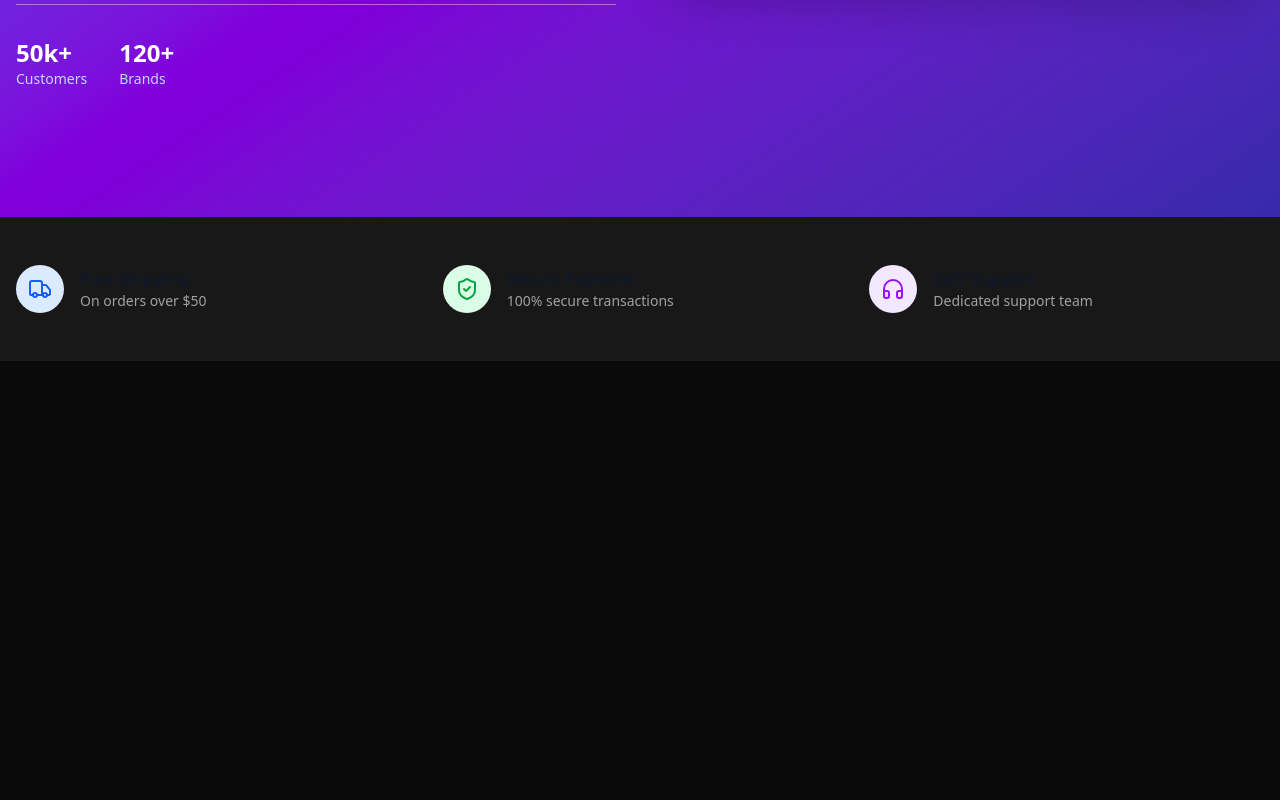
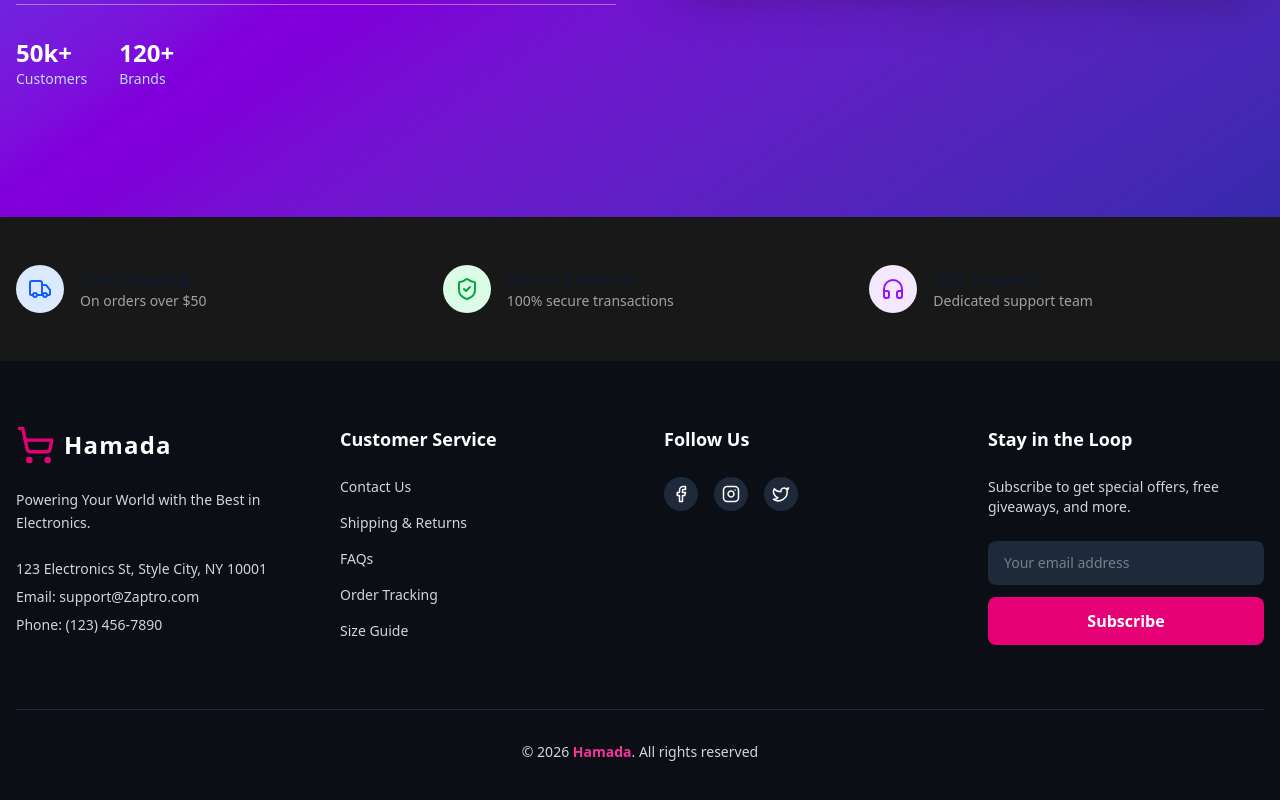
Before and after one commit to seadadevo/MernStackEcommerce, a React (Vite) app in the folder client/: page / in a window 1280 px wide. Shown: the part 647-1447 px from the top of the page. Before the commit the page ends 1008 px from the top, so only its background shows below. Built offline with nearby package versions, Linux system fonts and the light colour scheme.

Commit message:
feat: finish footer

```diff
--- /dev/null
+++ b/client/src/components/shared/Footer.tsx
@@ -0,0 +1,111 @@
+import React from "react";
+import { Link } from "react-router-dom";
+import { Facebook, Instagram, Twitter } from "lucide-react";
+import { CUSTOMER_LINKS, SOCIAL_LINKS } from "@/constants";
+
+const Footer = () => {
+  return (
+    <footer className="bg-[#0b0e14] text-gray-300 py-16">
+      <div className="max-w-7xl mx-auto px-4">
+        <div className="grid grid-cols-1 md:grid-cols-2 lg:grid-cols-4 gap-12">
+          <div className="space-y-6">
+            <div className="flex items-center gap-2">
+              <div className="text-pink-600">
+                <svg
+                  width="40"
+                  height="40"
+                  viewBox="0 0 24 24"
+                  fill="none"
+                  stroke="currentColor"
+                  strokeWidth="2"
+                  strokeLinecap="round"
+                  strokeLinejoin="round"
+                >
+                  <circle cx="8" cy="21" r="1" />
+                  <circle cx="19" cy="21" r="1" />
+                  <path d="M2.05 2.05h2l2.66 12.42a2 2 0 0 0 2 1.58h9.78a2 2 0 0 0 1.95-1.57l1.1-5.38H5.83" />
+                </svg>
+              </div>
+              <span className="text-2xl font-bold text-white tracking-wider">
+                Hamada
+              </span>
+            </div>
+            <p className="text-sm leading-relaxed">
+              Powering Your World with the Best in Electronics.
+            </p>
+            <div className="text-sm space-y-2">
+              <p>123 Electronics St, Style City, NY 10001</p>
+              <p>
+                Email:{" "}
+                <span className="hover:text-pink-500 cursor-pointer">
+                  support@Zaptro.com
+                </span>
+              </p>
+              <p>Phone: (123) 456-7890</p>
+            </div>
+          </div>
+
+          <div>
+            <h3 className="text-white font-bold text-lg mb-6">
+              Customer Service
+            </h3>
+            <ul className="space-y-4 text-sm">
+              {CUSTOMER_LINKS.map((link, index) => (
+                <li key={index}>
+                  <Link
+                    to={link.href}
+                    className="hover:text-pink-500 transition-colors"
+                  >
+                    {link.label}
+                  </Link>
+                </li>
+              ))}
+            </ul>
+          </div>
+          <div>
+            <h3 className="text-white font-bold text-lg mb-6">Follow Us</h3>
+            <div className="flex gap-4">
+              {SOCIAL_LINKS.map((social, index) => (
+                <a
+                  key={index}
+                  href={social.href}
+                  target="_blank"
+                  rel="noopener noreferrer"
+                  className="bg-gray-800 p-2 rounded-full hover:bg-pink-600 transition-all text-white"
+                >
+                  {social.icon}
+                </a>
+              ))}
+            </div>
+          </div>
+
+          <div className="space-y-6">
+            <h3 className="text-white font-bold text-lg">Stay in the Loop</h3>
+            <p className="text-sm">
+              Subscribe to get special offers, free giveaways, and more.
+            </p>
+            <div className="flex flex-col gap-3">
+              <input
+                type="email"
+                placeholder="Your email address"
+                className="bg-gray-800 border-none rounded-md px-4 py-3 text-sm focus:ring-2 focus:ring-pink-500 outline-none"
+              />
+              <button className="bg-pink-600 hover:bg-pink-700 text-white font-bold py-3 rounded-md transition-colors">
+                Subscribe
+              </button>
+            </div>
+          </div>
+        </div>
+
+        <div className="border-t border-gray-800 mt-16 pt-8 text-center text-sm">
+          <p>
+            © 2026 <span className="text-pink-500 font-bold">Hamada</span>. All
+            rights reserved
+          </p>
+        </div>
+      </div>
+    </footer>
+  );
+};
+
+export default Footer;
--- a/client/src/constants/index.tsx
+++ b/client/src/constants/index.tsx
@@ -1,5 +1,5 @@
 import { Truck, ShieldCheck, Headphones } from 'lucide-react';
-
+import { Facebook, Instagram, Twitter } from 'lucide-react'
 
 export const SIGNUP_FIELDS = [
   {
@@ -40,3 +40,18 @@ export const features = [
       bgColor: "bg-purple-100",
     }
   ];
+
+
+export const CUSTOMER_LINKS = [
+  { label: "Contact Us", href: "/contact" },
+  { label: "Shipping & Returns", href: "/shipping" },
+  { label: "FAQs", href: "/faqs" },
+  { label: "Order Tracking", href: "/tracking" },
+  { label: "Size Guide", href: "/size-guide" },
+];
+
+export const SOCIAL_LINKS = [
+  { icon: <Facebook size={18} />, href: "https://facebook.com" },
+  { icon: <Instagram size={18} />, href: "https://instagram.com" },
+  { icon: <Twitter size={18} />, href: "https://twitter.com" },
+];
--- a/client/src/layouts/AuthLayout.tsx
+++ b/client/src/layouts/AuthLayout.tsx
@@ -1,3 +1,4 @@
+import Footer from '@/components/shared/Footer'
 import NavBar from '@/components/shared/NavBar'
 import { Outlet } from 'react-router-dom'
 
@@ -8,6 +9,7 @@ const AuthLayout = () => {
         <main className=' px-4  bg-pink-200'>
             <Outlet/>
         </main>
+        <Footer/>
     </>
   )
 }
--- a/client/src/layouts/MainLayout.tsx
+++ b/client/src/layouts/MainLayout.tsx
@@ -1,4 +1,5 @@
 
+import Footer from '@/components/shared/Footer'
 import NavBar from '@/components/shared/NavBar'
 import React from 'react'
 import { Outlet } from 'react-router-dom'
@@ -10,6 +11,7 @@ const MainLayout = () => {
         <main className=''>
             <Outlet/>
         </main>
+        <Footer/>
     </>
   )
 }
```
